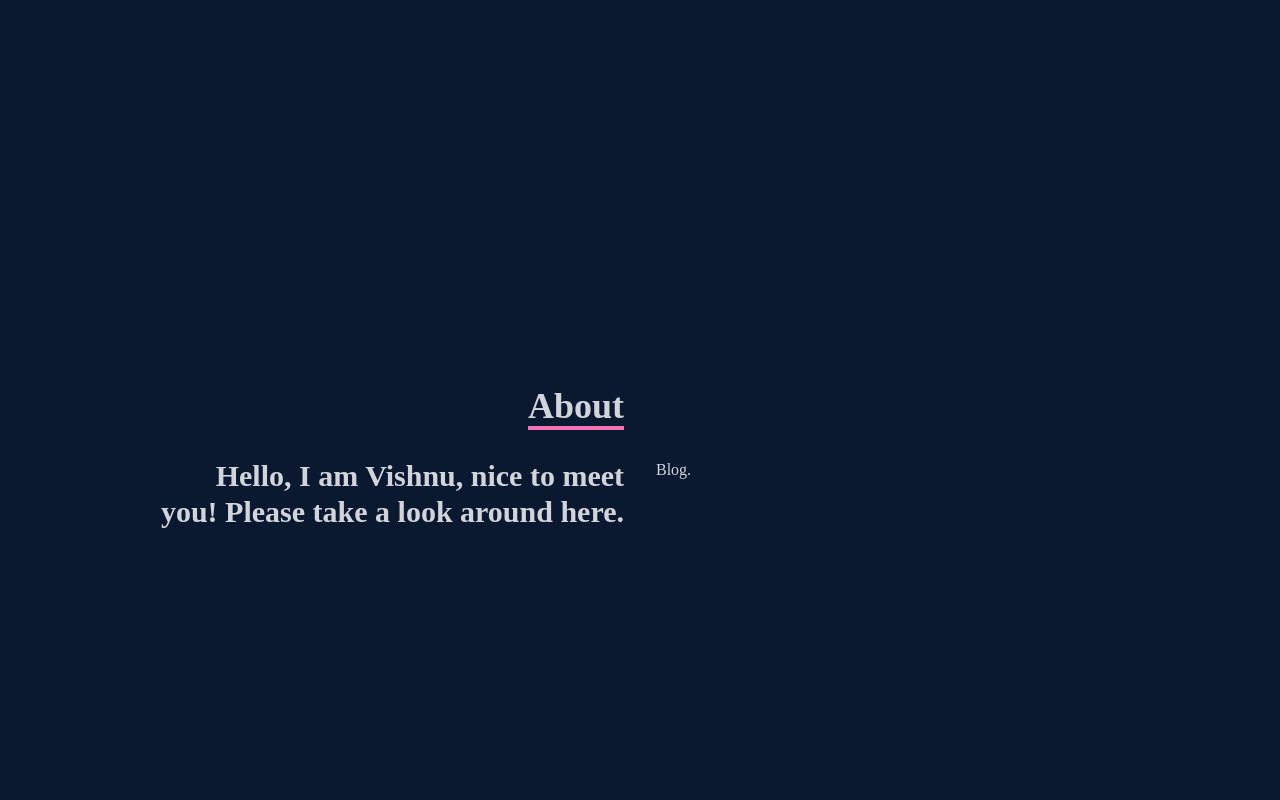
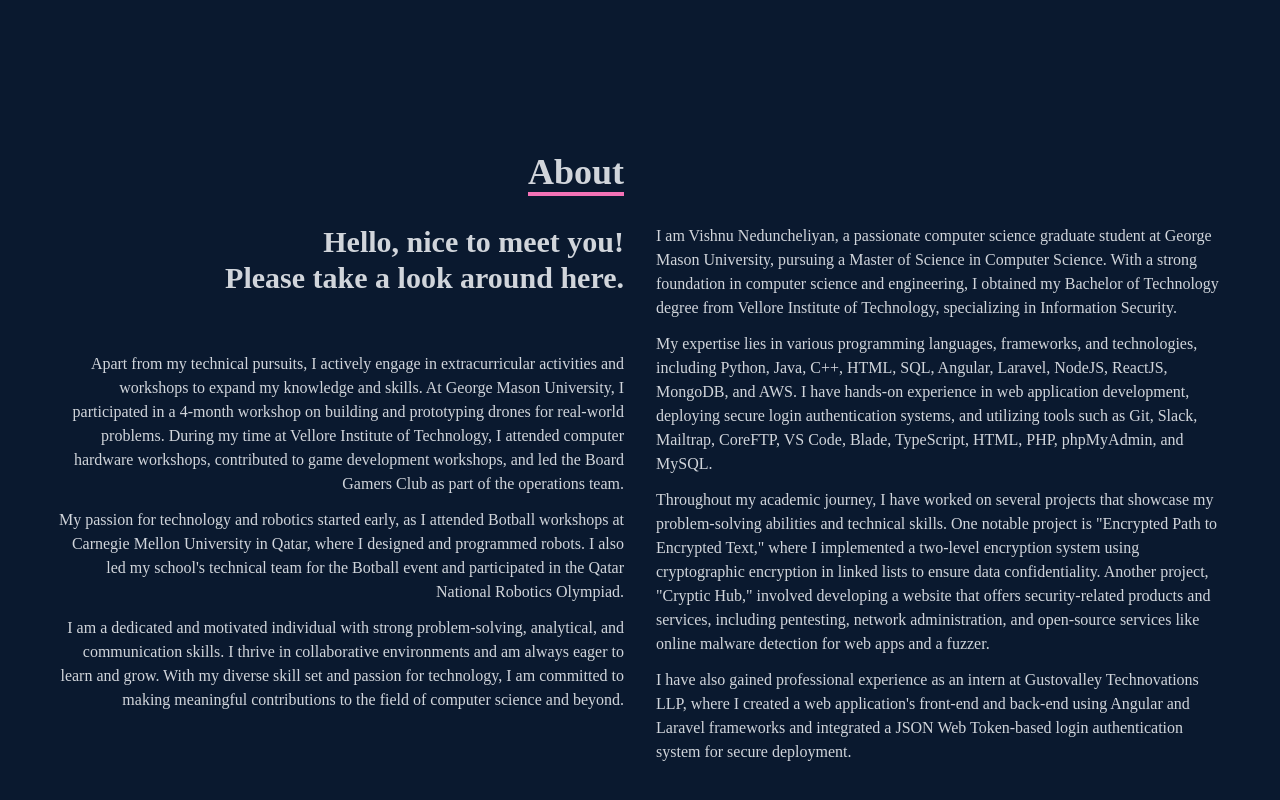
Before and after one commit to VishnuCheli/profile, a React (Create React App) app: page / in a window 1280 px wide. Shown: the part 742-1542 px from the top of the page. Built offline with nearby package versions, Linux system fonts and the light colour scheme.

Commit message:
added a brief intro and about me page

```diff
--- a/src/components/About.jsx
+++ b/src/components/About.jsx
@@ -11,14 +11,27 @@ const About = () => {
                 <div>
                 </div>
             </div>
-            <div className='max-w-[1000px] w-full grid sm:grid-cols-2 gap-8 px-4'>
-                <div className='sm:text-right text-3xl font-bold'>
-                    <p> Hello, I am Vishnu, nice to meet you! Please take a look around here.</p>
+            <div className='max-w-[1200px] w-full grid sm:grid-cols-2 gap-8 px-4'>
+                <div className='sm:text-right '>
+                    <p className='text-3xl font-bold'> Hello, nice to meet you!<br/> Please take a look around here.</p>
+                    <div className='mt-14 space-y-3' >
+                        <p>Apart from my technical pursuits, I actively engage in extracurricular activities and workshops to expand my knowledge and skills. At George Mason University, I participated in a 4-month workshop on building and prototyping drones for real-world problems. During my time at Vellore Institute of Technology, I attended computer hardware workshops, contributed to game development workshops, and led the Board Gamers Club as part of the operations team.</p>
+
+                    <p>My passion for technology and robotics started early, as I attended Botball workshops at Carnegie Mellon University in Qatar, where I designed and programmed robots. I also led my school's technical team for the Botball event and participated in the Qatar National Robotics Olympiad.</p>
+
+                    <p>I am a dedicated and motivated individual with strong problem-solving, analytical, and communication skills. I thrive in collaborative environments and am always eager to learn and grow. With my diverse skill set and passion for technology, I am committed to making meaningful contributions to the field of computer science and beyond.</p>
+
+                    </div>
                 </div>
-                <div>
-                    <p>
-                        Blog.
-                    </p>
+                <div className='space-y-3 '>
+                    <p>I am Vishnu Neduncheliyan, a passionate computer science graduate student at George Mason University, pursuing a Master of Science in Computer Science. With a strong foundation in computer science and engineering, I obtained my Bachelor of Technology degree from Vellore Institute of Technology, specializing in Information Security.</p>
+
+                    <p>My expertise lies in various programming languages, frameworks, and technologies, including Python, Java, C++, HTML, SQL, Angular, Laravel, NodeJS, ReactJS, MongoDB, and AWS. I have hands-on experience in web application development, deploying secure login authentication systems, and utilizing tools such as Git, Slack, Mailtrap, CoreFTP, VS Code, Blade, TypeScript, HTML, PHP, phpMyAdmin, and MySQL.</p>
+
+                    <p>Throughout my academic journey, I have worked on several projects that showcase my problem-solving abilities and technical skills. One notable project is "Encrypted Path to Encrypted Text," where I implemented a two-level encryption system using cryptographic encryption in linked lists to ensure data confidentiality. Another project, "Cryptic Hub," involved developing a website that offers security-related products and services, including pentesting, network administration, and open-source services like online malware detection for web apps and a fuzzer.</p>
+
+                    <p>I have also gained professional experience as an intern at Gustovalley Technovations LLP, where I created a web application's front-end and back-end using Angular and Laravel frameworks and integrated a JSON Web Token-based login authentication system for secure deployment.</p>
+
                 </div>
             </div>
         </div>
--- a/src/components/Home.jsx
+++ b/src/components/Home.jsx
@@ -12,7 +12,7 @@ const Home = () => {
         <p className='text-pink-300'> Hello, my name is</p>
         <h1 className='text-3xl sm:text-4xl font-bold text-[#ccd6f6]'>Vishnu Neduncheliyan</h1>
         <h2 className='text-3xl sm:text-4xl font-bold text-[#8892b0] '>Full Stack Developer</h2>
-        <p className='text-[#8892b0] py-4 max-w-[700px]'>Brief...</p>
+        <p className='text-[#8892b0] py-4 max-w-[700px]'>I am a graduate student majoring in Computer Science at George Mason University, and I am currently looking for full-time opportunities in the software industry.</p>
         <div>
         <Link to="work" smooth={true} duration={500}>
           <button className='text-white group border-2 px-6 py-3 my-2 flex items-center hover:bg-pink-300 hover:border-pink-300'>
```
